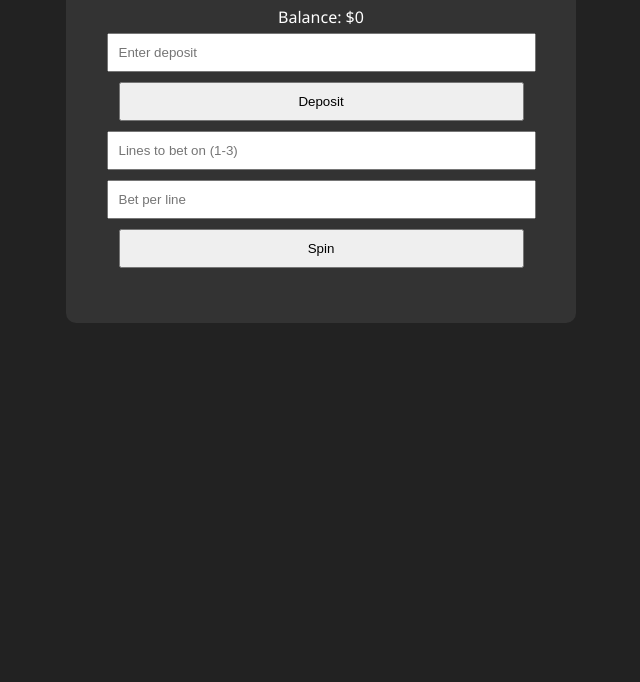
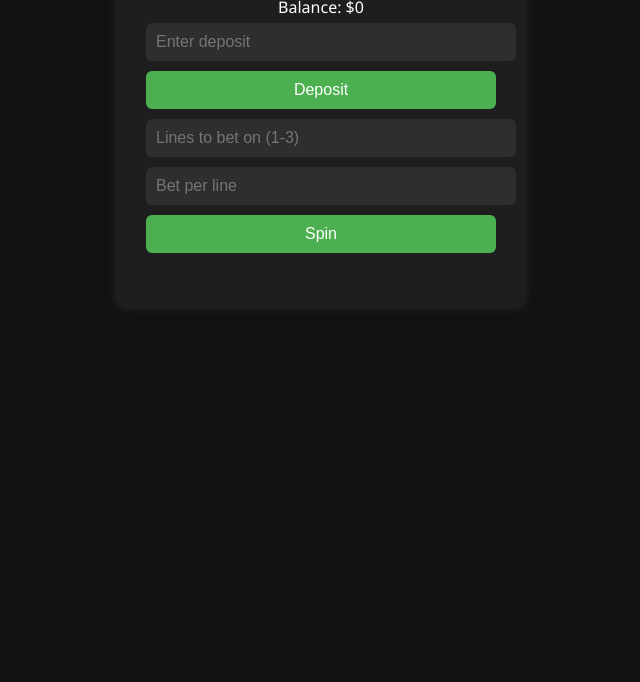
Before and after one commit to Mantra-05/slot-machine, a website: page index.html in a window 1280 px wide. Shown: the part 158-840 px from the top of the page, without its empty margins (319-959 px from the left). Before the commit the page ends 800 px from the top, so only its background shows below. Drawn offline with Linux system fonts and the light colour scheme.

Commit message:
Update style.css

```diff
--- a/style.css
+++ b/style.css
@@ -1,30 +1,60 @@
 body {
   font-family: 'Segoe UI', sans-serif;
-  background: #222;
+  background: #121212;
   color: #fff;
   display: flex;
   justify-content: center;
+  align-items: flex-start;
+  min-height: 100vh;
   padding-top: 40px;
+  margin: 0;
 }
+
 .game-container {
-  background: #333;
+  background: #1e1e1e;
   padding: 30px;
-  border-radius: 10px;
+  border-radius: 12px;
   text-align: center;
-  width: 450px;
+  width: 350px;
+  box-shadow: 0 0 10px rgba(255, 255, 255, 0.1);
 }
-.inputs input, .inputs button {
-  margin: 5px;
+
+h1 {
+  margin-bottom: 20px;
+}
+
+.inputs input,
+.inputs button {
+  margin: 5px 0;
   padding: 10px;
-  width: 90%;
+  width: 100%;
+  border: none;
+  border-radius: 6px;
+  font-size: 16px;
 }
+
+.inputs input {
+  background-color: #2e2e2e;
+  color: white;
+}
+
+.inputs button {
+  background-color: #4caf50;
+  color: white;
+  cursor: pointer;
+}
+
+.inputs button:hover {
+  background-color: #45a049;
+}
+
 .reels {
   margin: 20px 0;
 }
+
 .reels-row {
   display: flex;
   justify-content: center;
-  gap: 10px;
 }
 
 .reels-row div {
@@ -37,5 +67,9 @@ body {
   border-radius: 6px;
   min-width: 40px;
   text-align: center;
-  flex: 1;
 }
+
+.message {
+  margin-top: 15px;
+  font-size: 18px;
+}
```
